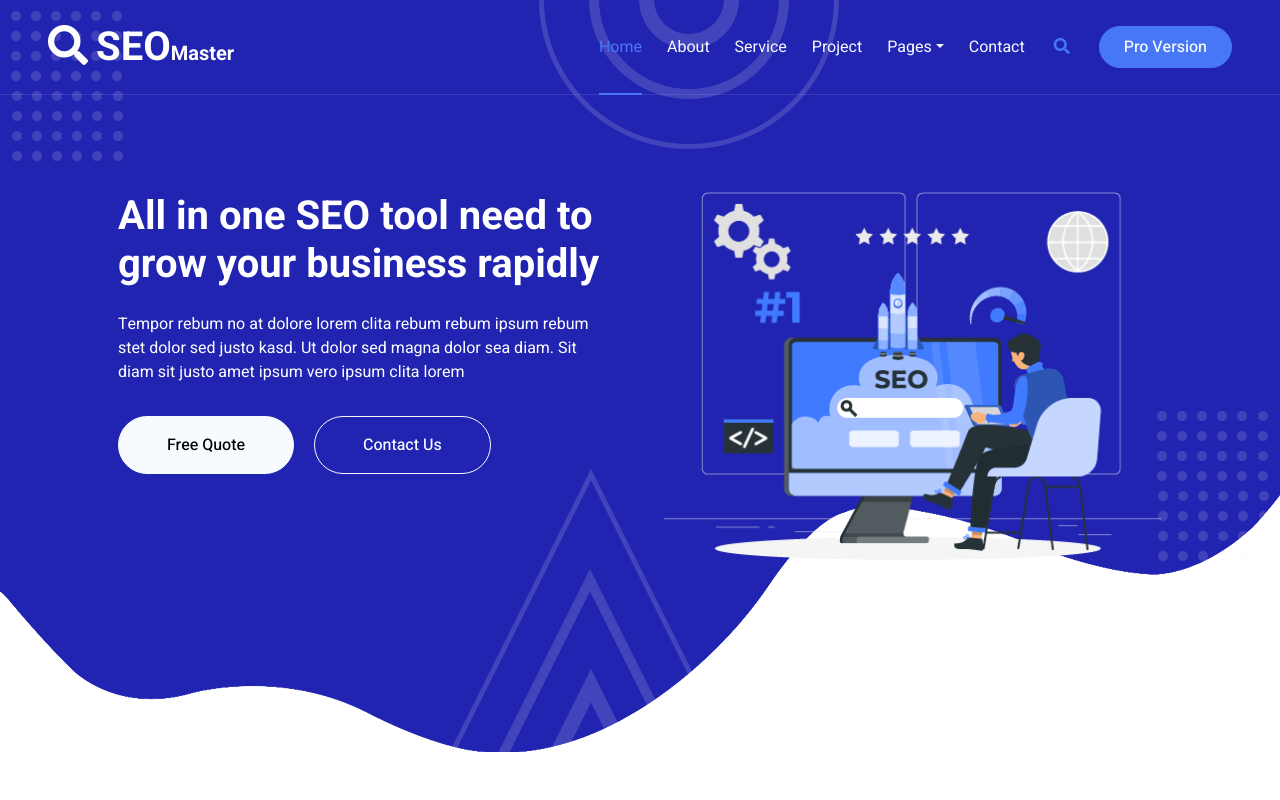
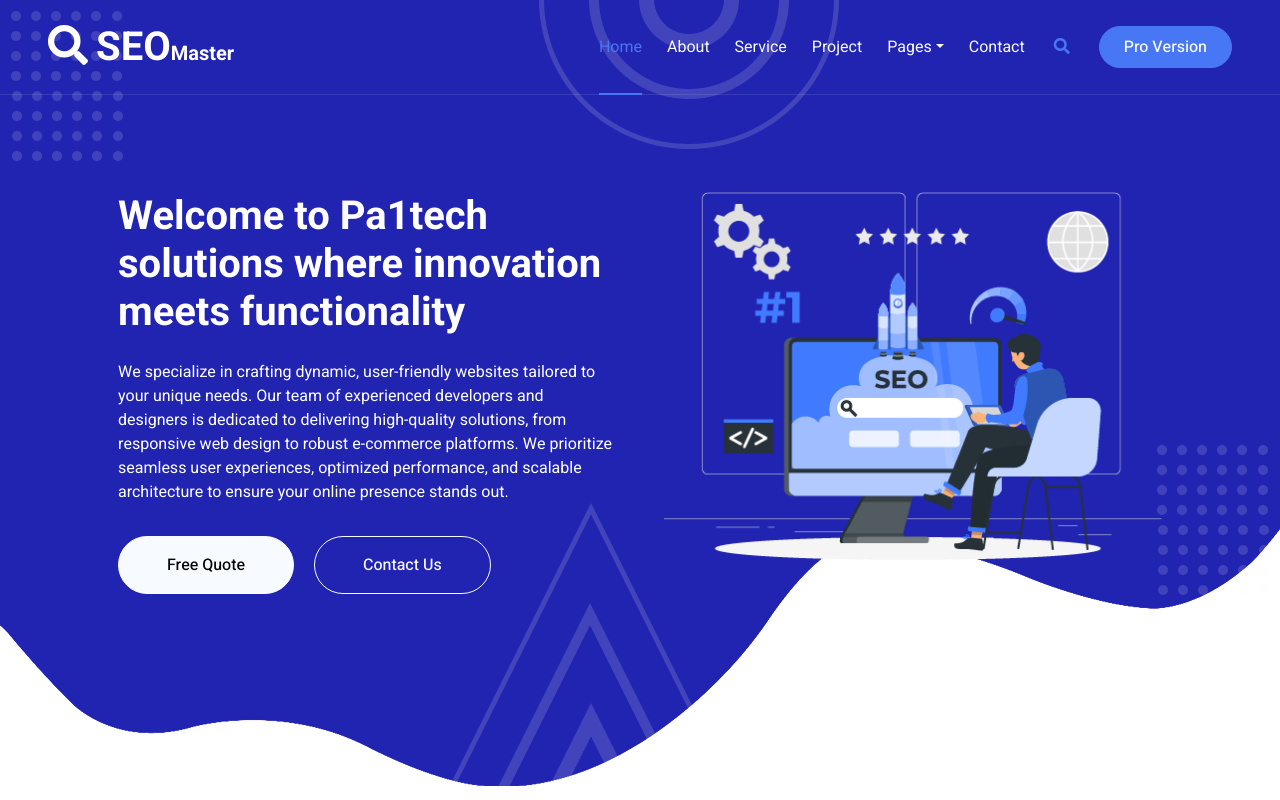
Before and after one commit to Mrpavan777/Freelancer, a plain HTML site: page index.html in a window 1280 px wide. Shown: the top 800 px of the page. Drawn offline with nearby package versions, Linux system fonts and the light colour scheme; animation ran at ten frames a second.

Commit message:
Update index.html

```diff
--- a/index.html
+++ b/index.html
@@ -78,8 +78,8 @@
                 <div class="container my-5 py-5 px-lg-5">
                     <div class="row g-5 py-5">
                         <div class="col-lg-6 text-center text-lg-start">
-                            <h1 class="text-white mb-4 animated zoomIn">All in one SEO tool need to grow your business rapidly</h1>
-                            <p class="text-white pb-3 animated zoomIn">Tempor rebum no at dolore lorem clita rebum rebum ipsum rebum stet dolor sed justo kasd. Ut dolor sed magna dolor sea diam. Sit diam sit justo amet ipsum vero ipsum clita lorem</p>
+                            <h1 class="text-white mb-4 animated zoomIn">Welcome to Pa1tech solutions where innovation meets functionality</h1>
+                            <p class="text-white pb-3 animated zoomIn">We specialize in crafting dynamic, user-friendly websites tailored to your unique needs. Our team of experienced developers and designers is dedicated to delivering high-quality solutions, from responsive web design to robust e-commerce platforms. We prioritize seamless user experiences, optimized performance, and scalable architecture to ensure your online presence stands out.</p>
                             <a href="" class="btn btn-light py-sm-3 px-sm-5 rounded-pill me-3 animated slideInLeft">Free Quote</a>
                             <a href="" class="btn btn-outline-light py-sm-3 px-sm-5 rounded-pill animated slideInRight">Contact Us</a>
                         </div>
```
